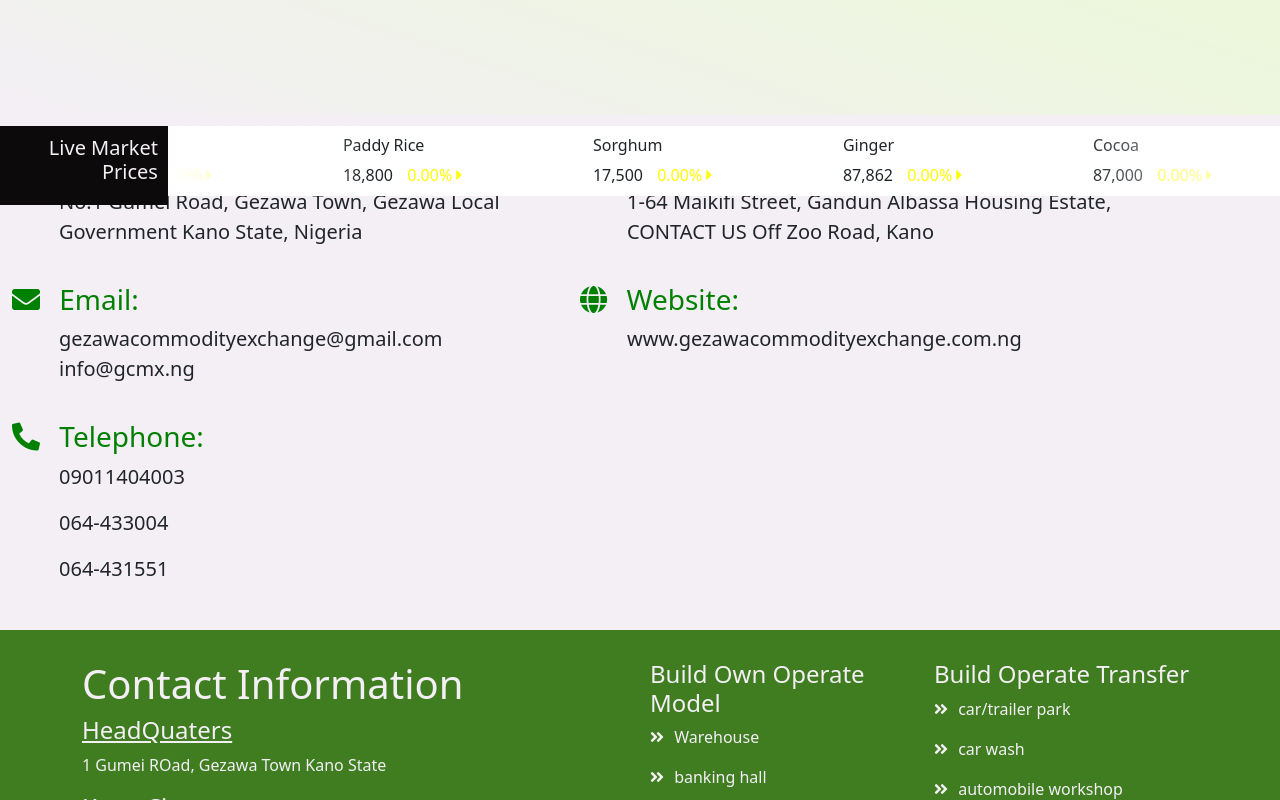
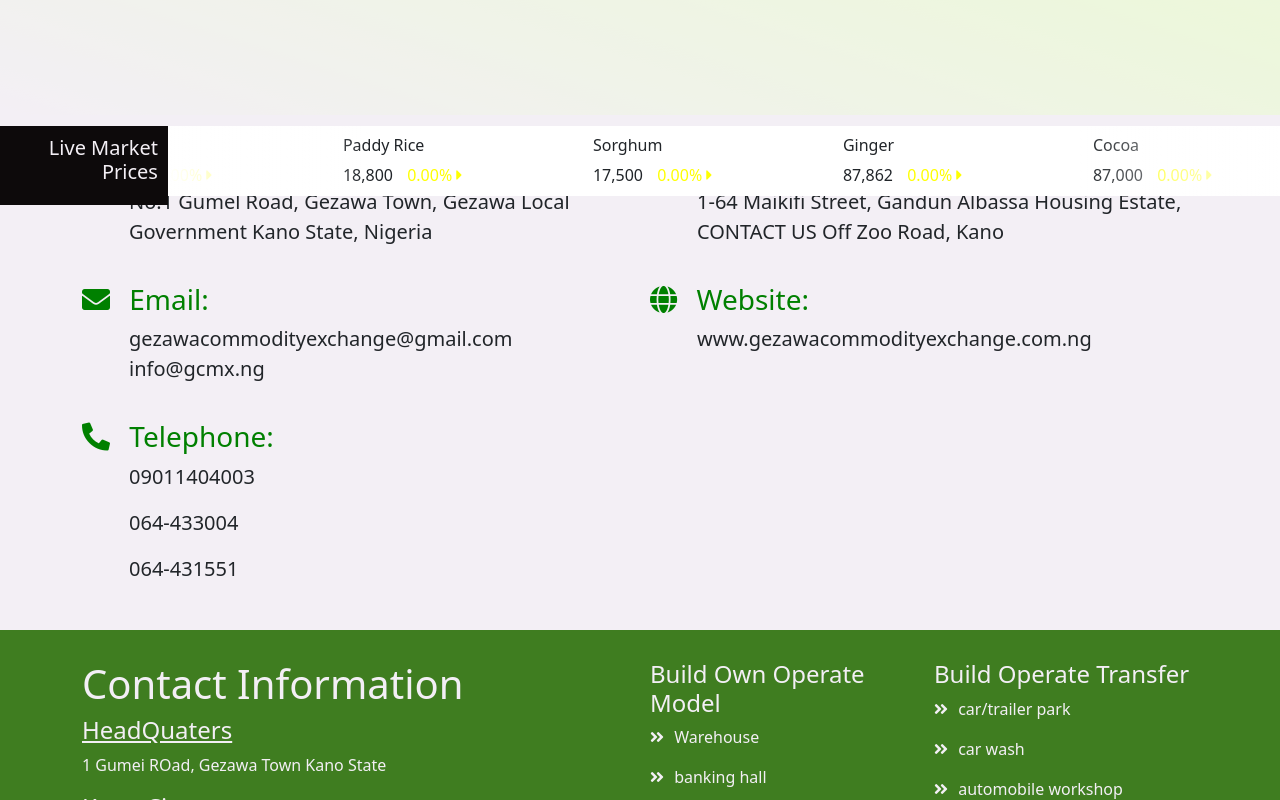
Before and after one commit to seanboss-bit/farm, a plain HTML site: page contact.html in a window 1280 px wide. Shown: the part 605-1405 px from the top of the page. Drawn offline with nearby package versions, Linux system fonts and the light colour scheme.

Commit message:
container issue

```diff
--- a/contact.html
+++ b/contact.html
@@ -72,7 +72,8 @@
 
     <!-- Address -->
     <div class="address">
-      <div class="container loko">
+      <div class="container">
+        <div class="loko">
           <div class="headoffice">
             <h3 class="up"><i class="fas fa-home"></i> Head Office:</h3>
             <p>
@@ -100,6 +101,7 @@
             <p>09011404003</p>
             <p>064-433004</p>
             <p>064-431551</p>
+          </div>
         </div>
       </div>
     </div>
```
Lines whose indentation alone changed are shown as unchanged.
